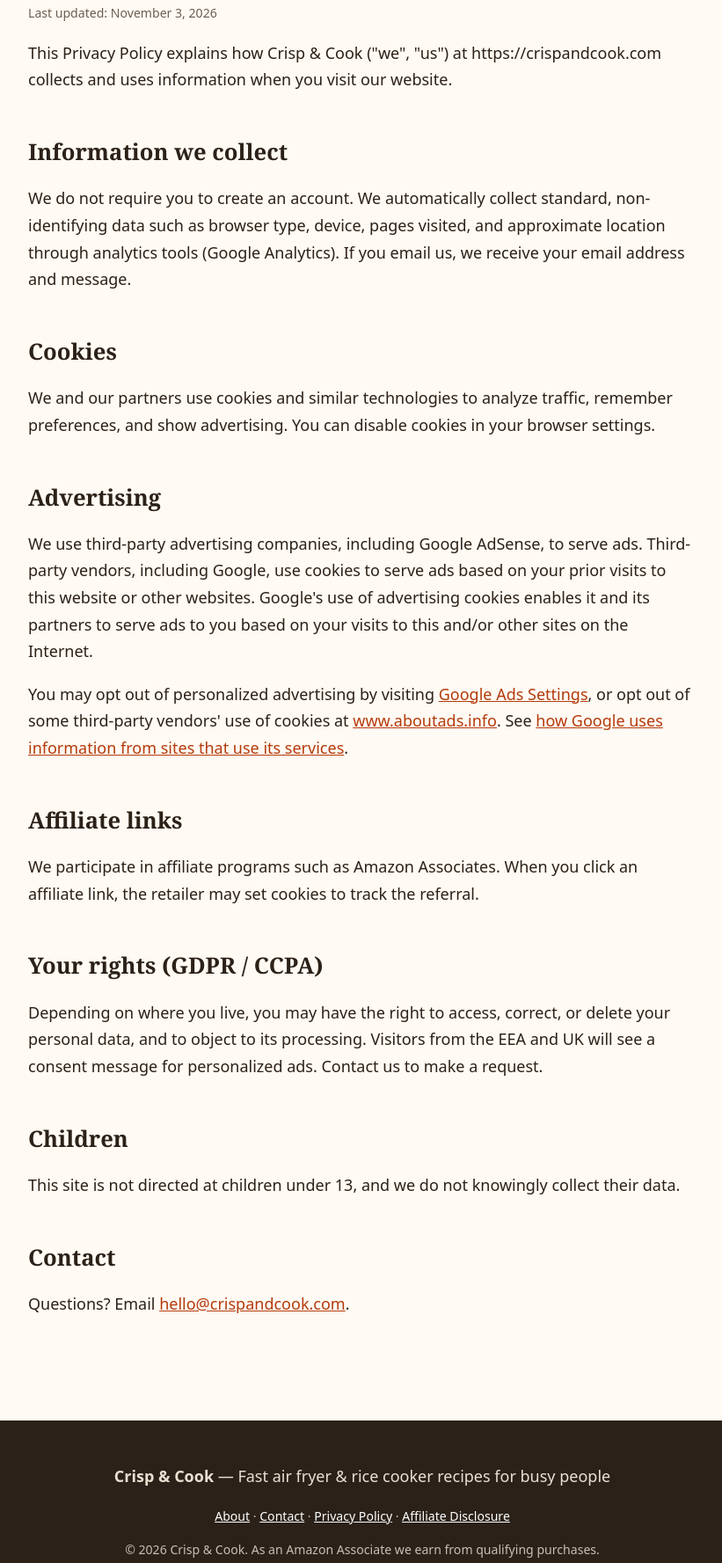
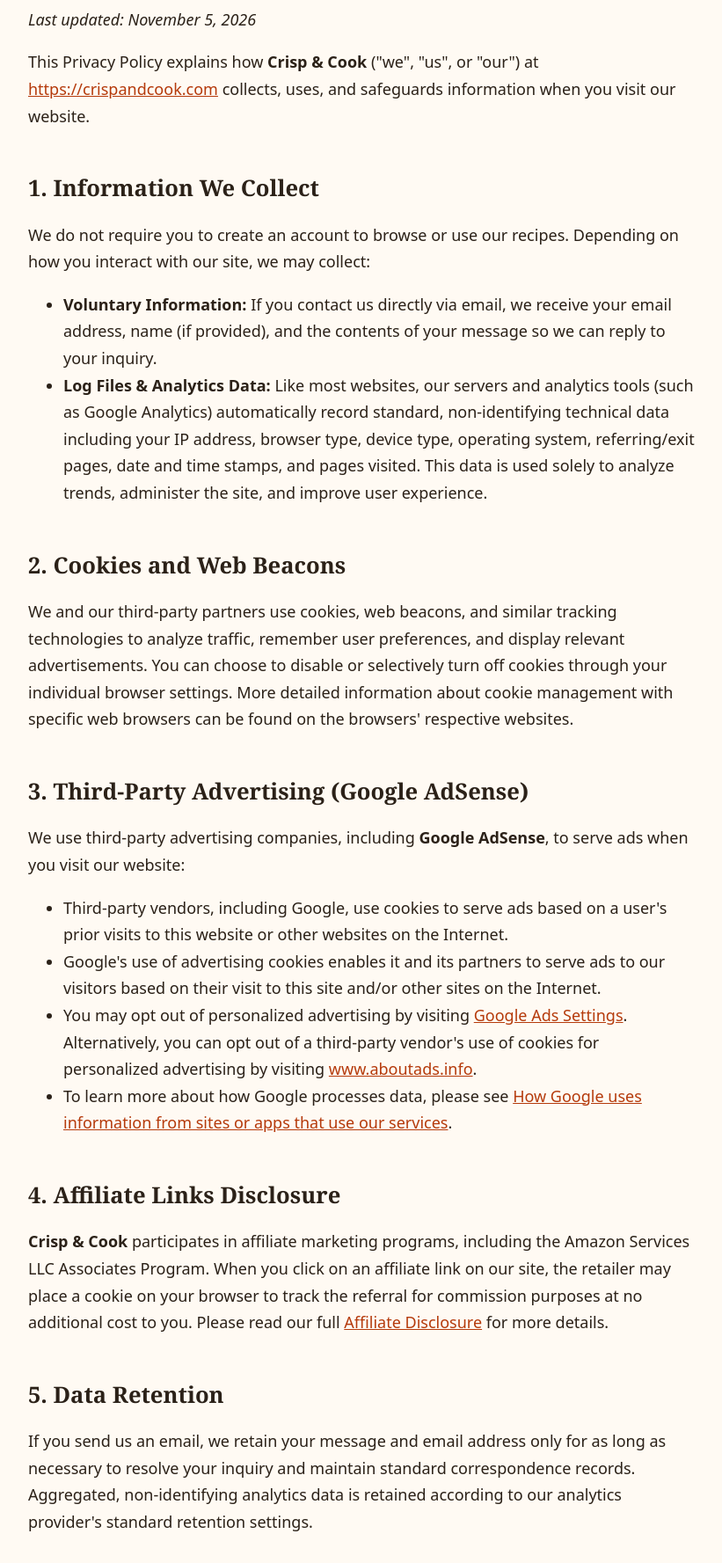
Before and after one commit to trendpulseAi/crispandcook, an Astro site: page /privacy-policy in a window 1280 px wide. Shown: the part 150-1927 px from the top of the page at 88% size, without its empty margins (228-1049 px from the left). Built offline with nearby package versions, Linux system fonts and the light colour scheme; Astro itself is replaced by a stand-in of ours.

Commit message:
Update privacy-policy.astro

```diff
--- a/src/pages/privacy-policy.astro
+++ b/src/pages/privacy-policy.astro
@@ -2,22 +2,48 @@
 import Page from '../layouts/Page.astro';
 import { SITE } from '../site.config.mjs';
 ---
-<Page title="Privacy Policy" description="Privacy policy for Crisp & Cook.">
-  <p class="small">Last updated: November 3, 2026</p>
-  <p>This Privacy Policy explains how {SITE.name} ("we", "us") at {SITE.url} collects and uses information when you visit our website.</p>
-  <h2>Information we collect</h2>
-  <p>We do not require you to create an account. We automatically collect standard, non-identifying data such as browser type, device, pages visited, and approximate location through analytics tools (Google Analytics). If you email us, we receive your email address and message.</p>
-  <h2>Cookies</h2>
-  <p>We and our partners use cookies and similar technologies to analyze traffic, remember preferences, and show advertising. You can disable cookies in your browser settings.</p>
-  <h2>Advertising</h2>
-  <p>We use third-party advertising companies, including Google AdSense, to serve ads. Third-party vendors, including Google, use cookies to serve ads based on your prior visits to this website or other websites. Google's use of advertising cookies enables it and its partners to serve ads to you based on your visits to this and/or other sites on the Internet.</p>
-  <p>You may opt out of personalized advertising by visiting <a href="https://www.google.com/settings/ads" rel="nofollow">Google Ads Settings</a>, or opt out of some third-party vendors' use of cookies at <a href="https://www.aboutads.info/choices/" rel="nofollow">www.aboutads.info</a>. See <a href="https://policies.google.com/technologies/partner-sites" rel="nofollow">how Google uses information from sites that use its services</a>.</p>
-  <h2>Affiliate links</h2>
-  <p>We participate in affiliate programs such as Amazon Associates. When you click an affiliate link, the retailer may set cookies to track the referral.</p>
-  <h2>Your rights (GDPR / CCPA)</h2>
-  <p>Depending on where you live, you may have the right to access, correct, or delete your personal data, and to object to its processing. Visitors from the EEA and UK will see a consent message for personalized ads. Contact us to make a request.</p>
-  <h2>Children</h2>
-  <p>This site is not directed at children under 13, and we do not knowingly collect their data.</p>
-  <h2>Contact</h2>
-  <p>Questions? Email <a href={`mailto:${SITE.email}`}>{SITE.email}</a>.</p>
+<Page title="Privacy Policy" description="Privacy Policy for Crisp & Cook explaining how we collect, use, and protect your data, cookies, and advertising preferences.">
+  <p><em>Last updated: November 5, 2026</em></p>
+
+  <p>This Privacy Policy explains how <strong>{SITE.name}</strong> ("we", "us", or "our") at <a href={SITE.url}>{SITE.url}</a> collects, uses, and safeguards information when you visit our website.</p>
+
+  <h2>1. Information We Collect</h2>
+  <p>We do not require you to create an account to browse or use our recipes. Depending on how you interact with our site, we may collect:</p>
+  <ul>
+    <li><strong>Voluntary Information:</strong> If you contact us directly via email, we receive your email address, name (if provided), and the contents of your message so we can reply to your inquiry.</li>
+    <li><strong>Log Files &amp; Analytics Data:</strong> Like most websites, our servers and analytics tools (such as Google Analytics) automatically record standard, non-identifying technical data including your IP address, browser type, device type, operating system, referring/exit pages, date and time stamps, and pages visited. This data is used solely to analyze trends, administer the site, and improve user experience.</li>
+  </ul>
+
+  <h2>2. Cookies and Web Beacons</h2>
+  <p>We and our third-party partners use cookies, web beacons, and similar tracking technologies to analyze traffic, remember user preferences, and display relevant advertisements. You can choose to disable or selectively turn off cookies through your individual browser settings. More detailed information about cookie management with specific web browsers can be found on the browsers' respective websites.</p>
+
+  <h2>3. Third-Party Advertising (Google AdSense)</h2>
+  <p>We use third-party advertising companies, including <strong>Google AdSense</strong>, to serve ads when you visit our website:</p>
+  <ul>
+    <li>Third-party vendors, including Google, use cookies to serve ads based on a user's prior visits to this website or other websites on the Internet.</li>
+    <li>Google's use of advertising cookies enables it and its partners to serve ads to our visitors based on their visit to this site and/or other sites on the Internet.</li>
+    <li>You may opt out of personalized advertising by visiting <a href="https://adssettings.google.com" rel="noopener noreferrer" target="_blank">Google Ads Settings</a>. Alternatively, you can opt out of a third-party vendor's use of cookies for personalized advertising by visiting <a href="https://www.aboutads.info/choices/" rel="noopener noreferrer" target="_blank">www.aboutads.info</a>.</li>
+    <li>To learn more about how Google processes data, please see <a href="https://policies.google.com/technologies/partner-sites" rel="noopener noreferrer" target="_blank">How Google uses information from sites or apps that use our services</a>.</li>
+  </ul>
+
+  <h2>4. Affiliate Links Disclosure</h2>
+  <p><strong>{SITE.name}</strong> participates in affiliate marketing programs, including the Amazon Services LLC Associates Program. When you click on an affiliate link on our site, the retailer may place a cookie on your browser to track the referral for commission purposes at no additional cost to you. Please read our full <a href="/disclosure/">Affiliate Disclosure</a> for more details.</p>
+
+  <h2>5. Data Retention</h2>
+  <p>If you send us an email, we retain your message and email address only for as long as necessary to resolve your inquiry and maintain standard correspondence records. Aggregated, non-identifying analytics data is retained according to our analytics provider's standard retention settings.</p>
+
+  <h2>6. Your Privacy Rights (GDPR &amp; CCPA/CPRA)</h2>
+  <p>Depending on your location, including the European Economic Area (EEA), the United Kingdom, and California or other applicable US states, you may have the right to:</p>
+  <ul>
+    <li>Request access to, correction of, or deletion of any personal data we hold about you.</li>
+    <li>Object to or restrict the processing of your personal data.</li>
+    <li>Opt out of the "sale" or "sharing" of personal information for cross-context behavioral advertising. Note that we do not sell your personal information for monetary compensation.</li>
+  </ul>
+  <p>Visitors from the EEA and UK will be presented with a consent management banner to manage preferences for personalized advertising cookies. To exercise any of your privacy rights, please contact us using the email address below.</p>
+
+  <h2>7. Children's Information</h2>
+  <p>Our website is intended for a general audience and is not directed at children under the age of 13. We do not knowingly collect personally identifiable information from children under 13. If you believe that a child has provided personal information to us, please contact us immediately and we will promptly remove such data from our records.</p>
+
+  <h2>8. Contact Us</h2>
+  <p>If you have any questions about this Privacy Policy or our data practices, please email us at <a href={`mailto:${SITE.email}`}>{SITE.email}</a>.</p>
 </Page>
```
